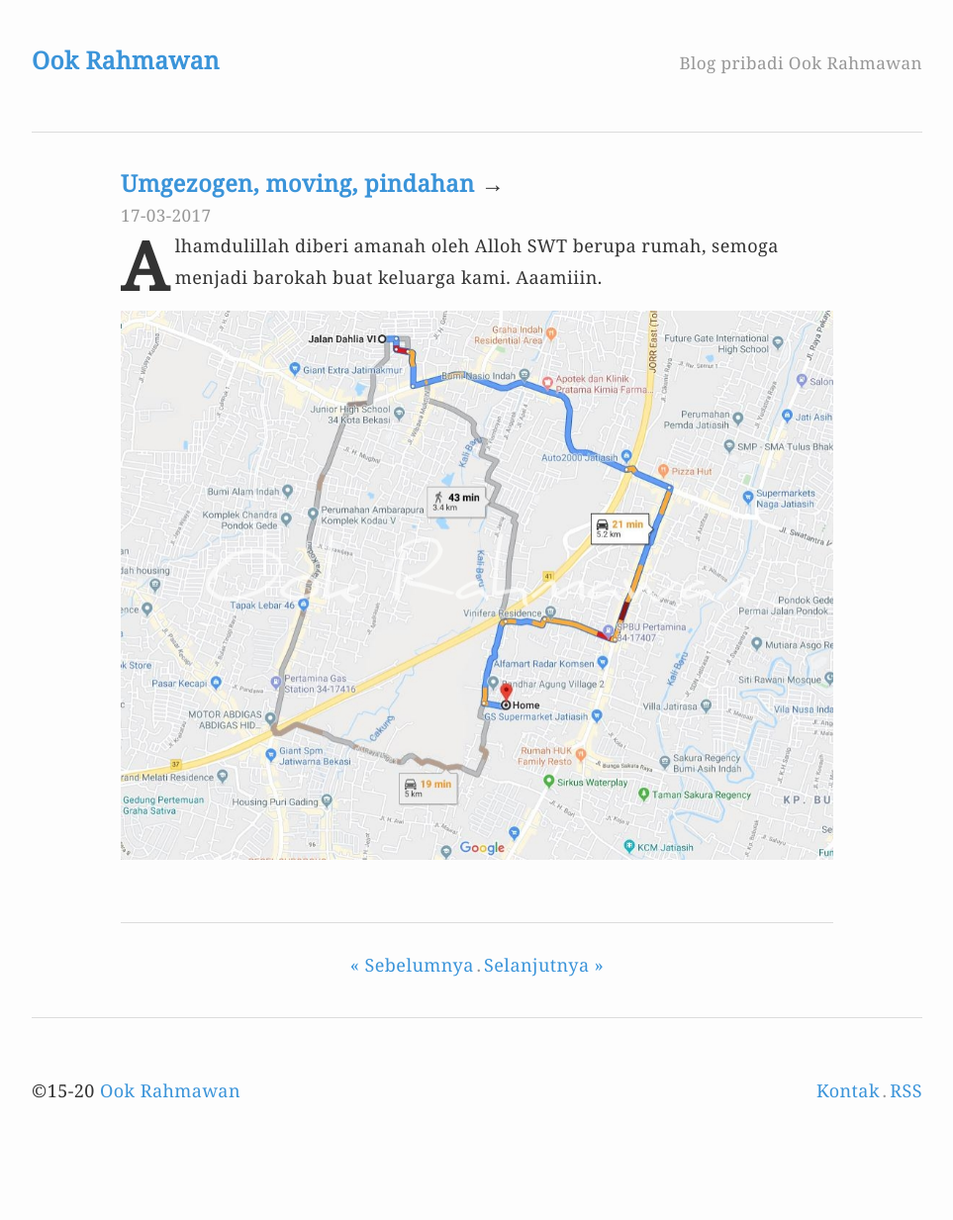
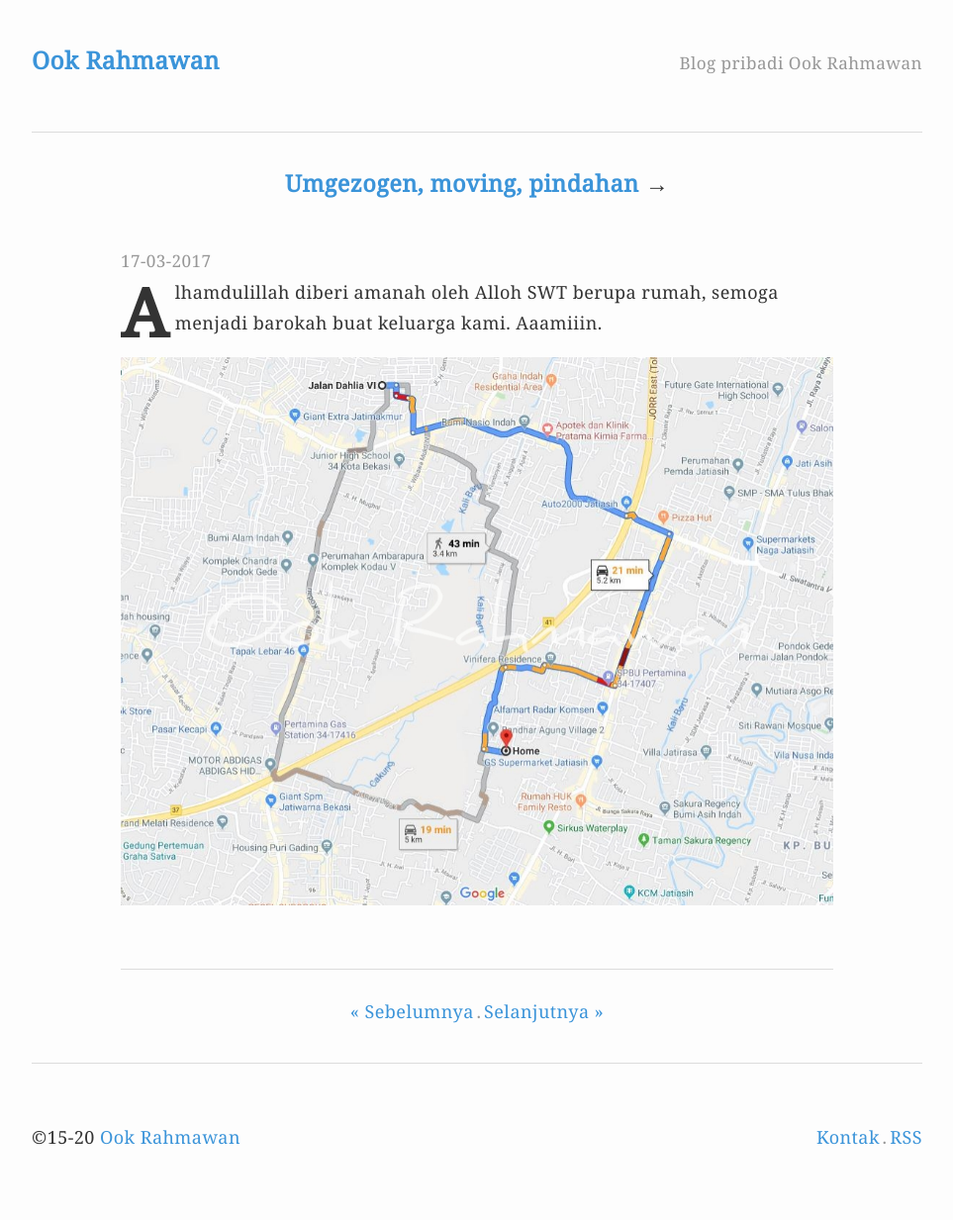
Before and after one commit to krhmwn/krhmwn.github.io, a Jekyll site: the page built from _posts/2017-03-17-umgezogen-moving-pindahan.markdown, in a window 1280 px wide. Shown: the whole page at 99% size, without its empty margins (158-1121 px from the left). Built offline with Jekyll 4.4.1, drawn with Linux system fonts in a browser that asks for light colours; before the commit the page ends 1186 px from its top, so only the background shows below that.

Commit message:
Update v.6.8.257

```diff
--- a/_layouts/post.html
+++ b/_layouts/post.html
@@ -2,7 +2,7 @@
 layout: default
 ---
 <header><h1><a href="/">{{ site.name }}</a></h1><p class="description">{{ site.description }}</p></header>
-<article class="post">{% if page.link %}<h2><a href="{{ page.link }}">{{page.title}}</a> &rarr;</h2>{% else %}<h2>{{page.title}}</h2>{% endif %}
+<article class="post">{% if page.link %}<h2 class="posttitle"><a href="{{ page.link }}">{{page.title}}</a> &rarr;</h2>{% else %}<h2>{{page.title}}</h2>{% endif %}
 <time datetime="{{ page.date | date: '%Y-%m-%d' }}">{{ page.date | date: "%d-%m-%Y"}}</time>
 {{content}}
 </article>
```
